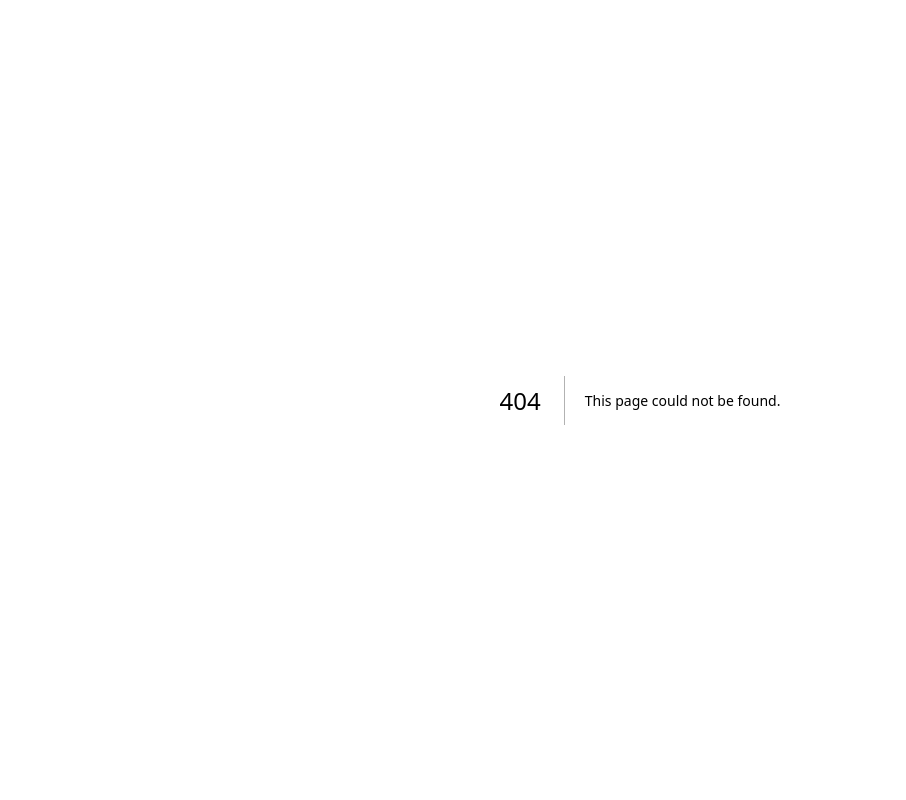
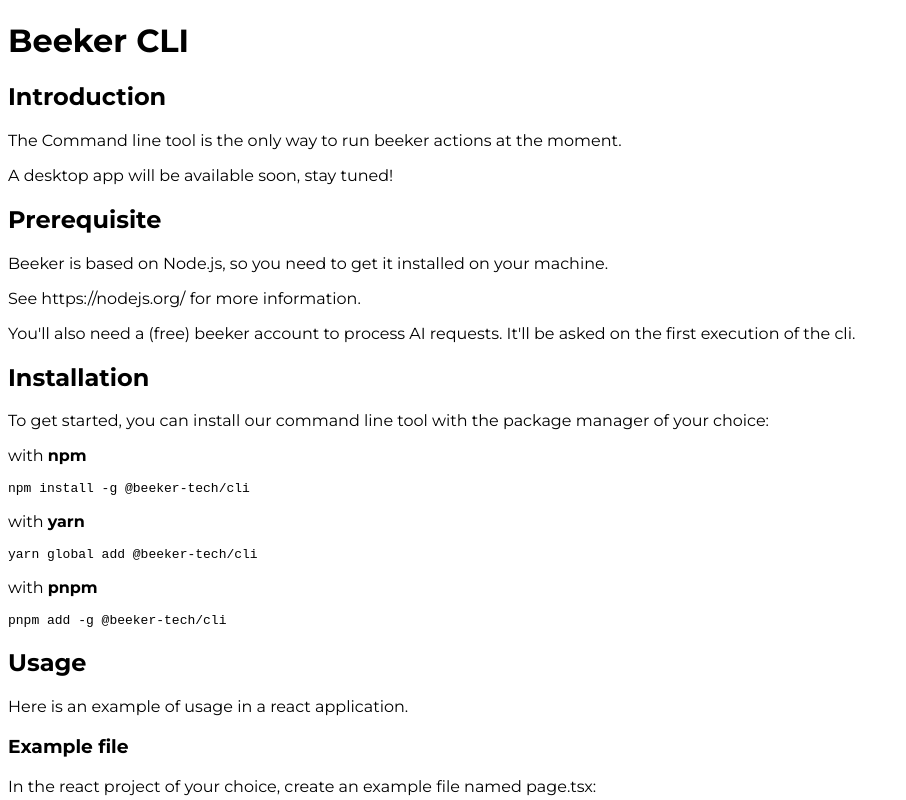
Before and after one commit to beeker-tech/docs, a Next.js app: page /get-started/CLI in a window 1280 px wide. Before the commit this address had no page. Shown: the top 800 px of the page, without its empty margins (0-906 px from the left). Built offline with nearby package versions, Linux system fonts and the light colour scheme.

Commit message:
BEEK-41: Added desktop page to documentation

```diff
--- a/pages/_meta.json
+++ b/pages/_meta.json
@@ -1,6 +1,7 @@
 {
   "index": "Beeker overview",
   "get-started": "Get started",
+  "API": "API",
   "about": {
     "title": "Website ↗",
     "type": "page",
--- a/pages/get-started.mdx
+++ b/pages/get-started/CLI.mdx
@@ -1,4 +1,10 @@
-# Get started
+# Beeker CLI
+
+## Introduction
+
+The Command line tool is the only way to run beeker actions at the moment.
+
+A desktop app will be available soon, stay tuned!
 
 ## Prerequisite
 
```
Also changed, not shown: pages/get-started/desktop.mdx (added, +9 -0 lines).
